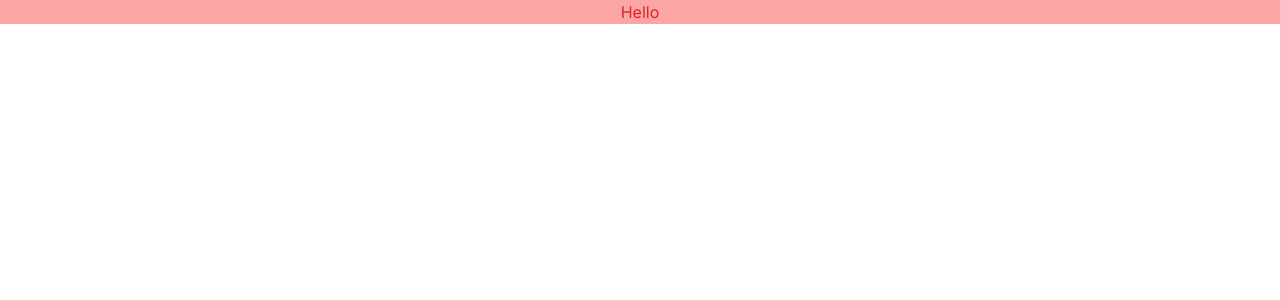
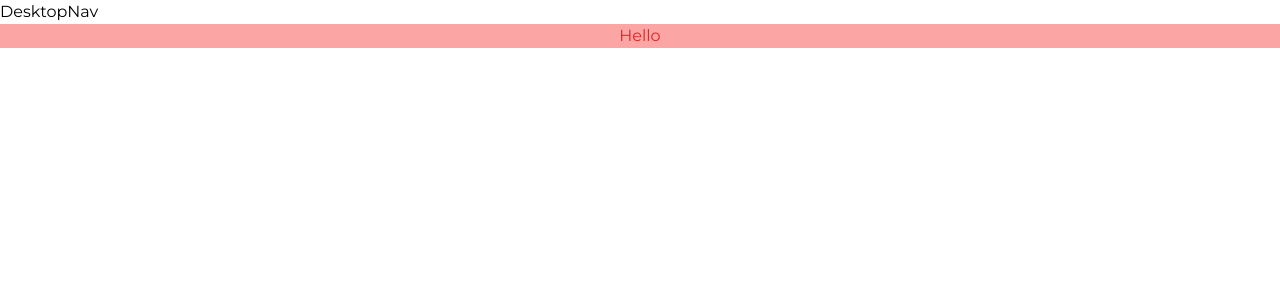
Before and after one commit to Misty-Arts/mubarak-portfolio, a Next.js app: page / in a window 1280 px wide. Shown: the top 300 px of the page. Built offline with nearby package versions, Linux system fonts and the light colour scheme.

Commit message:
Add initial code for navbar

```diff
--- a/src/app/layout.tsx
+++ b/src/app/layout.tsx
@@ -1,7 +1,6 @@
-import { Inter } from "next/font/google";
+import Navbar from "@/components/Navbar";
+import { montserrat, raleway } from "@/lib/font";
 import "./globals.css";
-
-const inter = Inter({ subsets: ["latin"] });
 
 export const metadata = {
   title: "Create Next App",
@@ -15,7 +14,8 @@ export default function RootLayout({
 }) {
   return (
     <html lang="en">
-      <body className={inter.className}>
+      <body className={`${raleway.variable} ${montserrat.variable} font-montserrat`}>
+        <Navbar />
         <div className="bg-red-300">{children}</div>
       </body>
     </html>
--- /dev/null
+++ b/src/components/Navbar/Desktop.tsx
@@ -0,0 +1,7 @@
+import { FC } from "react";
+
+const DesktopNav: FC = () => {
+  return <div>DesktopNav</div>;
+}
+
+export default DesktopNav;
--- /dev/null
+++ b/src/components/Navbar/Mobile.tsx
@@ -0,0 +1,7 @@
+import { FC } from "react";
+
+const MobileNav: FC = () => {
+  return <div>MobileNav</div>;
+}
+
+export default MobileNav;
--- /dev/null
+++ b/src/components/Navbar/index.tsx
@@ -0,0 +1,45 @@
+import { FC } from "react";
+import DesktopNav from "./Desktop";
+import MobileNav from "./Mobile";
+
+export const navItems = [
+  {
+    name: "Home",
+    href: "/",
+  },
+  {
+    name: "Portfolio",
+    href: "/#portfolio",
+  },
+  {
+    name: "About",
+    href: "/#about",
+  },
+  {
+    name: "Articles",
+    href: "/#articles",
+  },
+  {
+    name: "Testimonial",
+    href: "/#testimonial",
+  },
+  {
+    name: "Contact",
+    href: "/#contact",
+  },
+]
+
+const Navbar: FC = () => {
+  return (
+    <nav>
+      <div className="md:hidden">
+        <MobileNav />
+      </div>
+      <div className="hidden md:block">
+        <DesktopNav />
+      </div>
+    </nav>
+  );
+};
+
+export default Navbar;
--- /dev/null
+++ b/src/lib/font.ts
@@ -0,0 +1,4 @@
+import { Montserrat, Raleway } from "next/font/google";
+
+export const raleway = Raleway({ subsets: ["latin"], variable: '--font-raleway' });
+export const montserrat = Montserrat({ subsets: ["latin"], variable: '--font-montserrat' });
--- a/tailwind.config.js
+++ b/tailwind.config.js
@@ -1,6 +1,13 @@
+import { fontFamily } from "tailwindcss/defaultTheme";
+
 /** @type {import('tailwindcss').Config} */
 module.exports = {
   content: ["./src/**/*.{js,ts,jsx,tsx,mdx}"],
-  theme: {},
+  theme: {
+    fontFamily: {
+      montserrat: ["var(--font-montserrat)", ...fontFamily.sans],
+      raleway: ["var(--font-raleway)", ...fontFamily.sans],
+    }
+  },
   plugins: [],
 };
```
Also changed, not shown: 2 other files (tests, documents, lock files or other folders).
